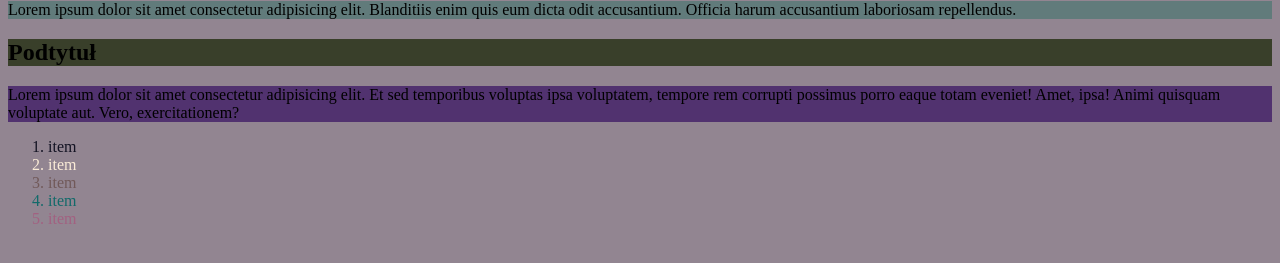
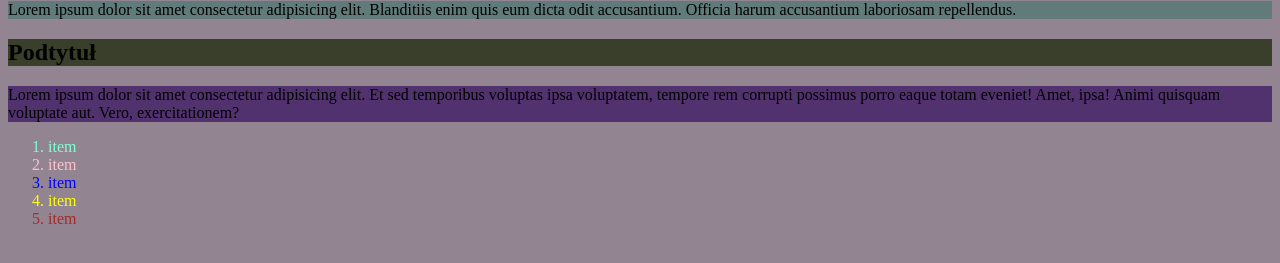
Before and after one commit to aleksandraml/zadanie20, a plain HTML site: page index.html in a window 1280 px wide. Shown: the part 79-342 px from the top of the page. Drawn offline with Linux system fonts and the light colour scheme.

Commit message:
poprawka

```diff
--- a/index.html
+++ b/index.html
@@ -19,11 +19,11 @@
 <p>Lorem ipsum dolor sit amet consectetur adipisicing elit. Et sed temporibus voluptas ipsa voluptatem, tempore rem corrupti possimus porro eaque totam eveniet! Amet, ipsa! Animi quisquam voluptate aut. Vero, exercitationem?</p>
 
 <ol>
-    <li style="color:rgb(19, 19, 35)">item</li>
-    <li style="color:antiquewhite">item</li>
-    <li style="color:rgb(113, 89, 89)">item</li>
-    <li style="color:rgb(18, 106, 106)">item</li>
-    <li style="color:rgb(162, 97, 129)">item</li>
+    <li class="one">item</li>
+    <li class="two">item</li>
+    <li class="three">item</li>
+    <li class="four">item</li>
+    <li class="five">item</li>
 </ol>
 
 
--- a/style.css
+++ b/style.css
@@ -17,3 +17,23 @@ h2{
 h2+p{
     background-color: rgb(81, 50, 111);
 }
+
+.one{
+    color:aquamarine
+}
+
+.two{
+    color:pink;
+}
+
+.three{
+    color:blue
+}
+
+.four{
+    color: yellow;
+}
+
+.five{
+    color:brown
+}
```
